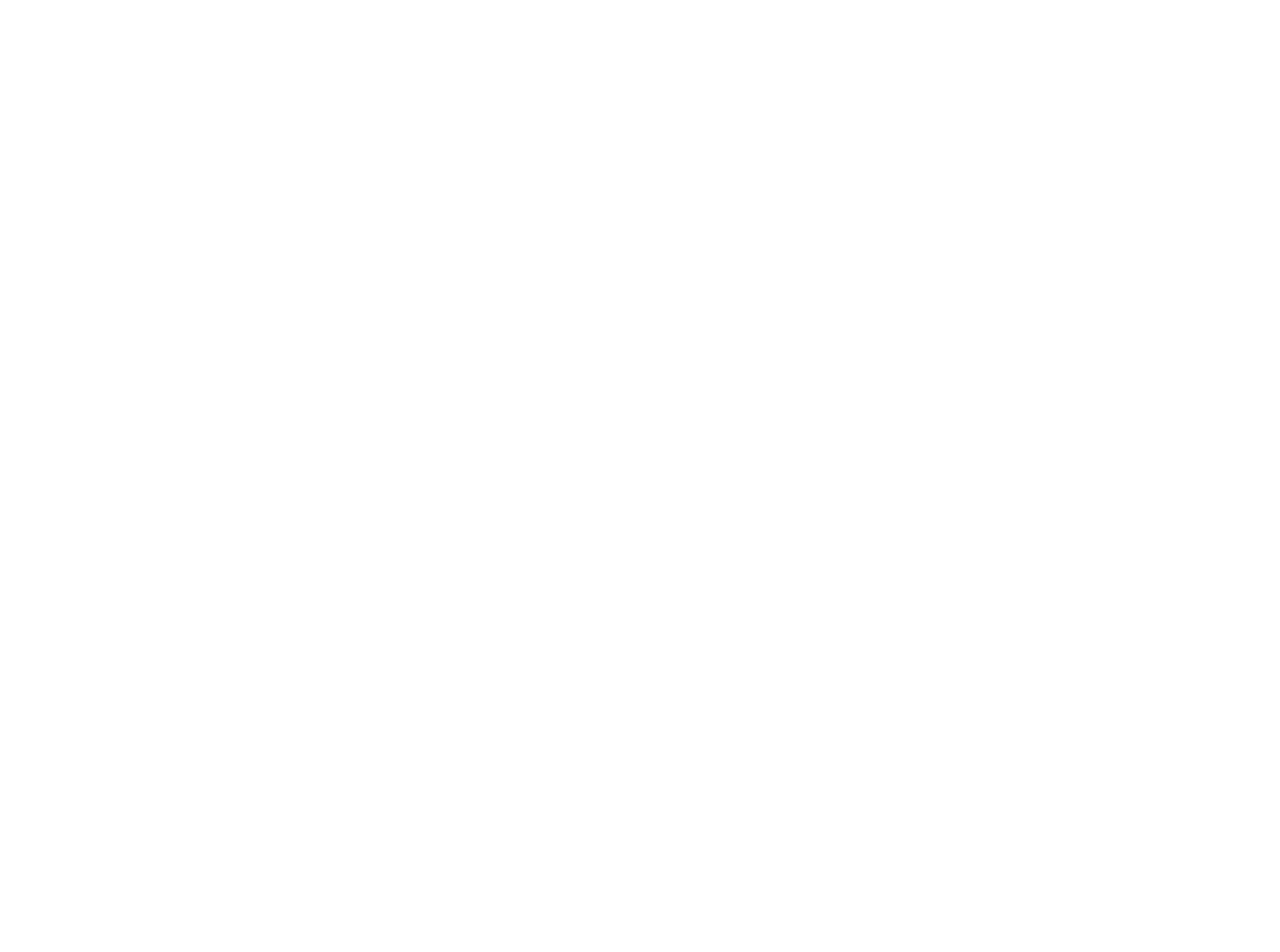
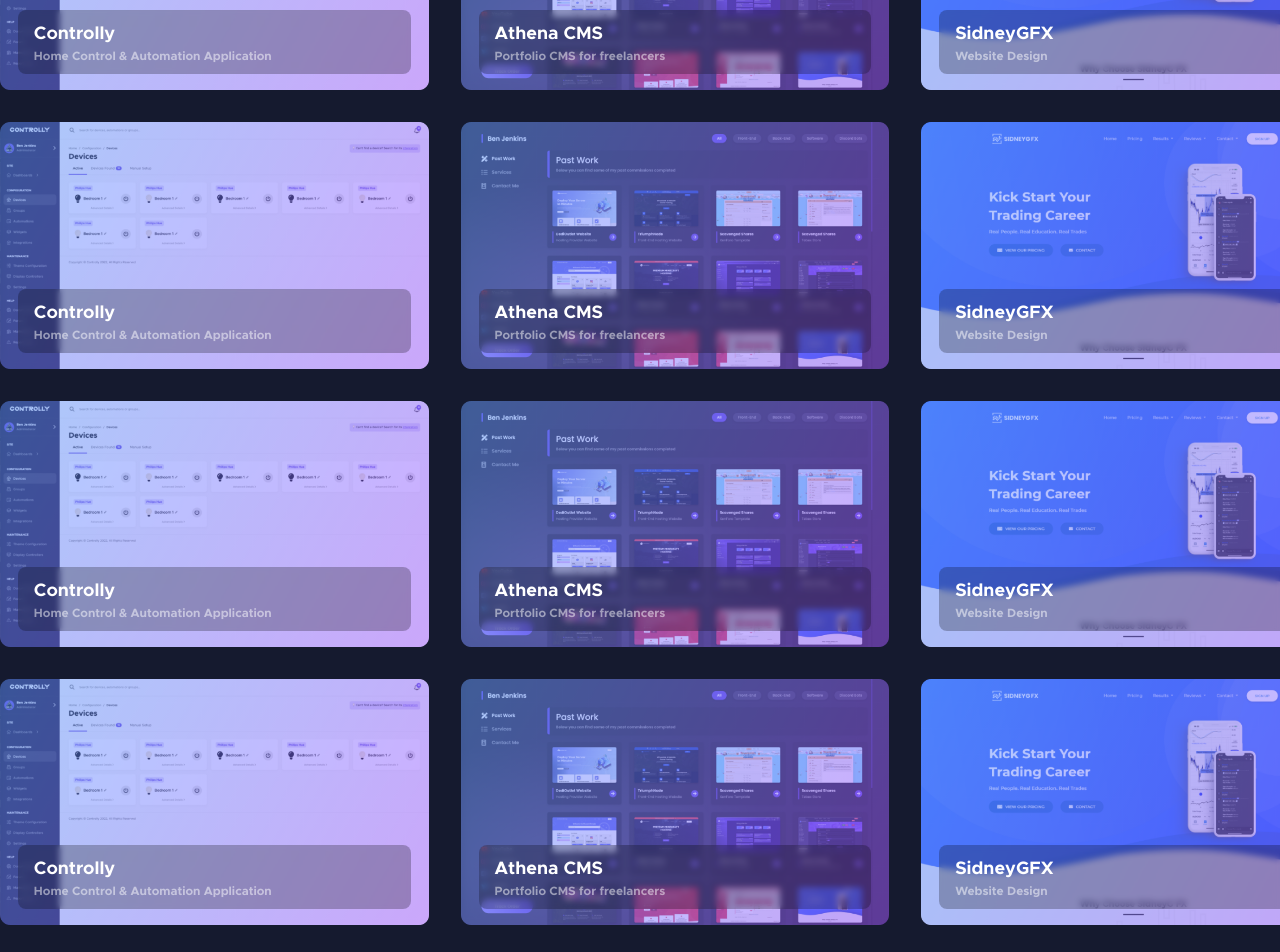
Before and after one commit to Benjenkins126/modern-react-personal-website, a React (Create React App) app: page /portfolio in a window 1280 px wide. Shown: the part 640-1592 px from the top of the page. Before the commit the page ends 800 px from the top, so only its background shows below. Built offline with nearby package versions, Linux system fonts and the light colour scheme.

Commit message:
Fixed Portfolio Background

```diff
--- a/src/components/sections/PageHeader.tsx
+++ b/src/components/sections/PageHeader.tsx
@@ -9,7 +9,7 @@
 
 const PageHeader = (props: PageHeaderProps) => {
     return (
-        <header className="bg-home-background bg-cover bg-no-repeat bg-top">
+        <header className={`${props.subpage ? 'bg-subpage-background' : 'bg-home-background'} bg-[length:100%] bg-background bg-no-repeat bg-top`}>
             <Container>
                 {/* Navigation */}
                 <Navigation active={props.activePage} />
--- a/src/pages/Portfolio.tsx
+++ b/src/pages/Portfolio.tsx
@@ -1,8 +1,13 @@
 import { useEffect } from "react";
 import Container from "../components/general/container/Container";
+import PortfolioItem from "../components/pages/home/Portfolio/PortfolioItem";
 import PortfolioFilterItem from "../components/pages/portfolio/filter/PortfolioFilterItem";
 import Footer from "../components/sections/Footer";
 import PageHeader from "../components/sections/PageHeader";
+
+const SidneyGFX = require("../assets/img/sidneygfx-portfolio.png");
+const AthenaCMS = require("../assets/img/athenacms-portfolio.png");
+const Controlly = require("../assets/img/controlly-portfolio.png");
 
 const Portfolio = () => {
     useEffect(() => {
@@ -17,13 +22,30 @@
                 </div>
 
                 <Container>
-                    <section className="pb-8 bg-background-secondary rounded-lg px-8 py-6">
+                    <section className="mb-8 bg-background-secondary rounded-lg px-8 py-6">
                         <span className="text-white/50 font-ben font-medium text-sm">Filter:</span>
                         <PortfolioFilterItem active={true}>Software Development</PortfolioFilterItem>
                         <PortfolioFilterItem active={false}>Website Development</PortfolioFilterItem>
                     </section>
+
+                    <div className="grid gap-x-8 grid-cols-3 mt-4 gap-y-12 pb-24">
+                        <PortfolioItem name="Controlly" subtitle="Home Control & Automation Application" background={Controlly} />
+                        <PortfolioItem name="Athena CMS" subtitle="Portfolio CMS for freelancers" background={AthenaCMS} />
+                        <PortfolioItem name="SidneyGFX" subtitle="Website Design" background={SidneyGFX} />
+                        <PortfolioItem name="Controlly" subtitle="Home Control & Automation Application" background={Controlly} />
+                        <PortfolioItem name="Athena CMS" subtitle="Portfolio CMS for freelancers" background={AthenaCMS} />
+                        <PortfolioItem name="SidneyGFX" subtitle="Website Design" background={SidneyGFX} />
+                        <PortfolioItem name="Controlly" subtitle="Home Control & Automation Application" background={Controlly} />
+                        <PortfolioItem name="Athena CMS" subtitle="Portfolio CMS for freelancers" background={AthenaCMS} />
+                        <PortfolioItem name="SidneyGFX" subtitle="Website Design" background={SidneyGFX} />
+                        <PortfolioItem name="Controlly" subtitle="Home Control & Automation Application" background={Controlly} />
+                        <PortfolioItem name="Athena CMS" subtitle="Portfolio CMS for freelancers" background={AthenaCMS} />
+                        <PortfolioItem name="SidneyGFX" subtitle="Website Design" background={SidneyGFX} />
+                    </div>
                 </Container>
             </PageHeader>
+
+            <Footer />
         </>
     );
 }
--- a/tailwind.config.js
+++ b/tailwind.config.js
@@ -12,6 +12,7 @@
     extend: {
       backgroundImage: {
         'home-background': "url('/src/assets/img/home-background.png')",
+        'subpage-background': "url('/src/assets/img/subpage-background.png')"
       },
       width: {
         '1350': '1350px',
```
Also changed, not shown: src/assets/img/subpage-background.png (added).
